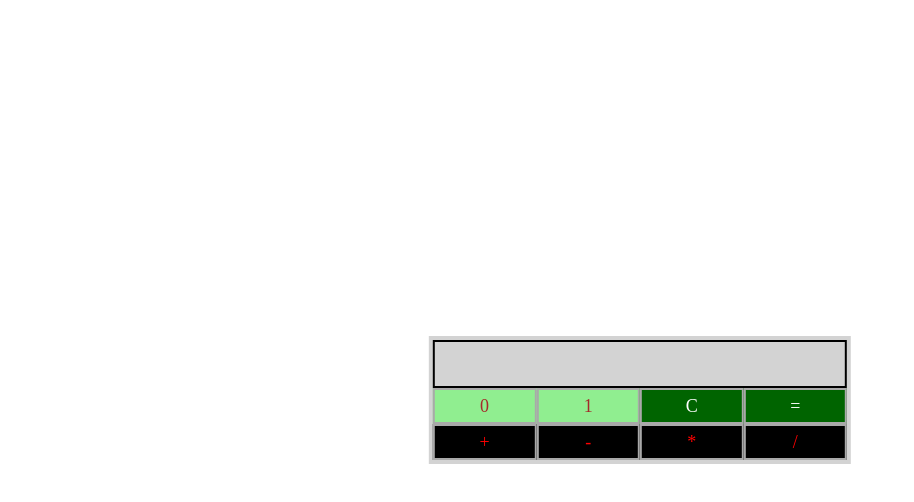
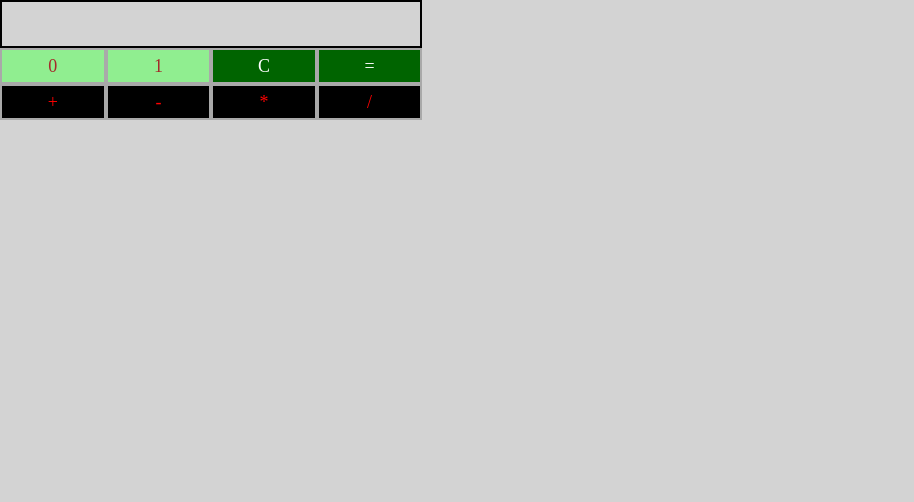
Before and after one commit to naresh-webdev/10-days-of-javascript, a plain HTML site: page day-9-binary-calc/index.html in a window 1280 px wide. Shown: the whole page, without its empty margins (0-914 px from the left). Drawn offline with Linux system fonts and the light colour scheme.

Commit message:
project success
however mark is only 28 better optimisation in the future is needed!

```diff
--- a/day-9-binary-calc/css/binaryCalculator.css
+++ b/day-9-binary-calc/css/binaryCalculator.css
@@ -7,21 +7,8 @@
 }
 
 body {
-  height: 100vh;
-  width: 100vw;
-  position: relative;
-}
-
-.container {
   width: 33%;
-  position: absolute;
-  top: 50%;
-  left: 50%;
-  transform: translate(-50%, -50%);
-
   background-color: lightgray;
-
-  padding: 4px;
 }
 
 #res {
@@ -30,7 +17,7 @@ body {
   border: 2px solid black;
 }
 
-.btns {
+#btns div {
   width: 25%;
   height: 36px;
   font-size: 18px;
--- a/day-9-binary-calc/index.html
+++ b/day-9-binary-calc/index.html
@@ -9,10 +9,10 @@
 </head>
 
 <body>
-    <div class="container">
-        <div id="res">
-            <p></p>
-        </div>
+    <div id="res">
+        <p></p>
+    </div>
+    <div id="btns">
         <div class="btns" id="btn0">
             0
         </div>
@@ -37,8 +37,9 @@
         <div class="btns" id="btnDiv">
             /
         </div>
+    </div>
 
-    </div>
+
 
     <script src="js/binaryCalculator.js" type="text/javascript"></script>
 </body>
```
